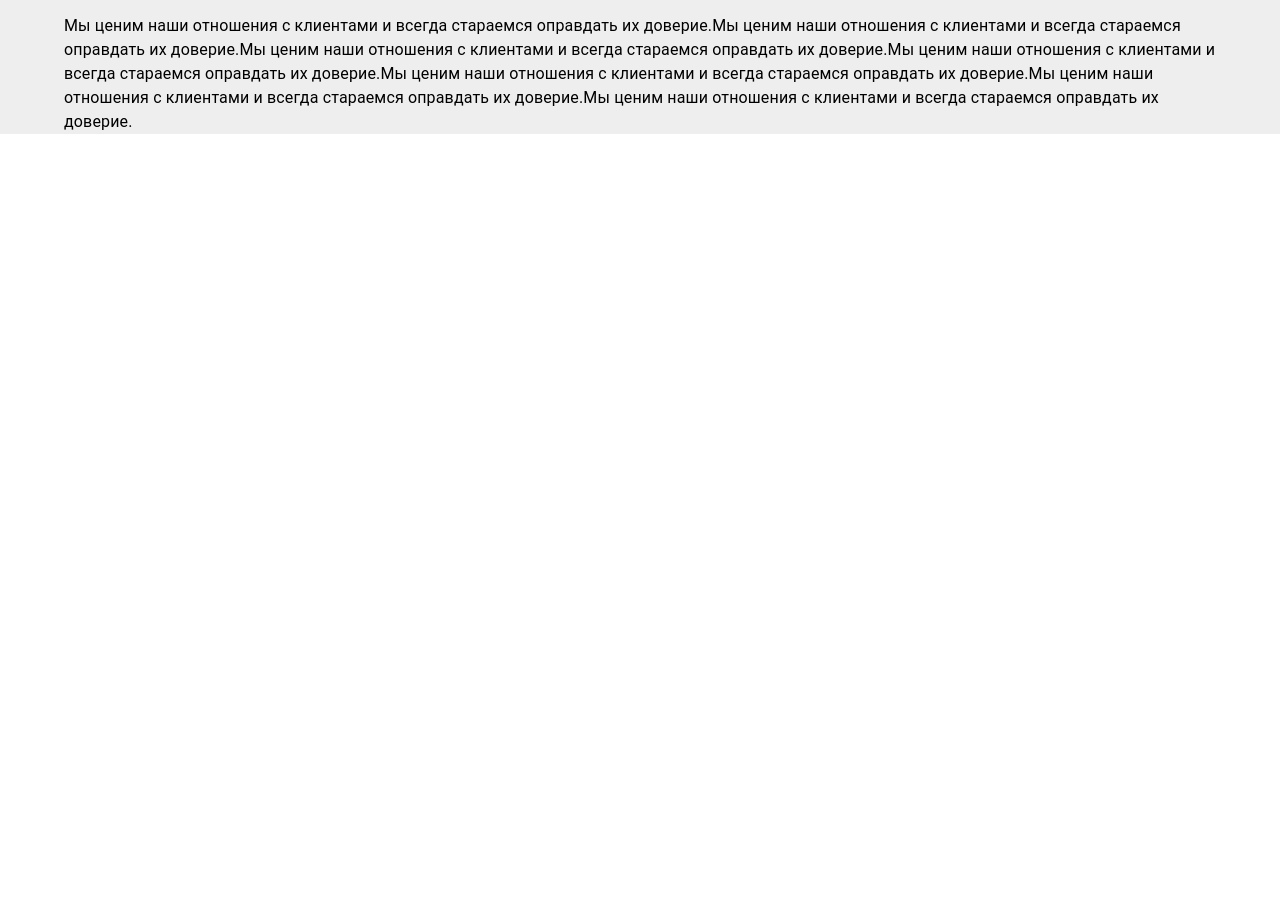
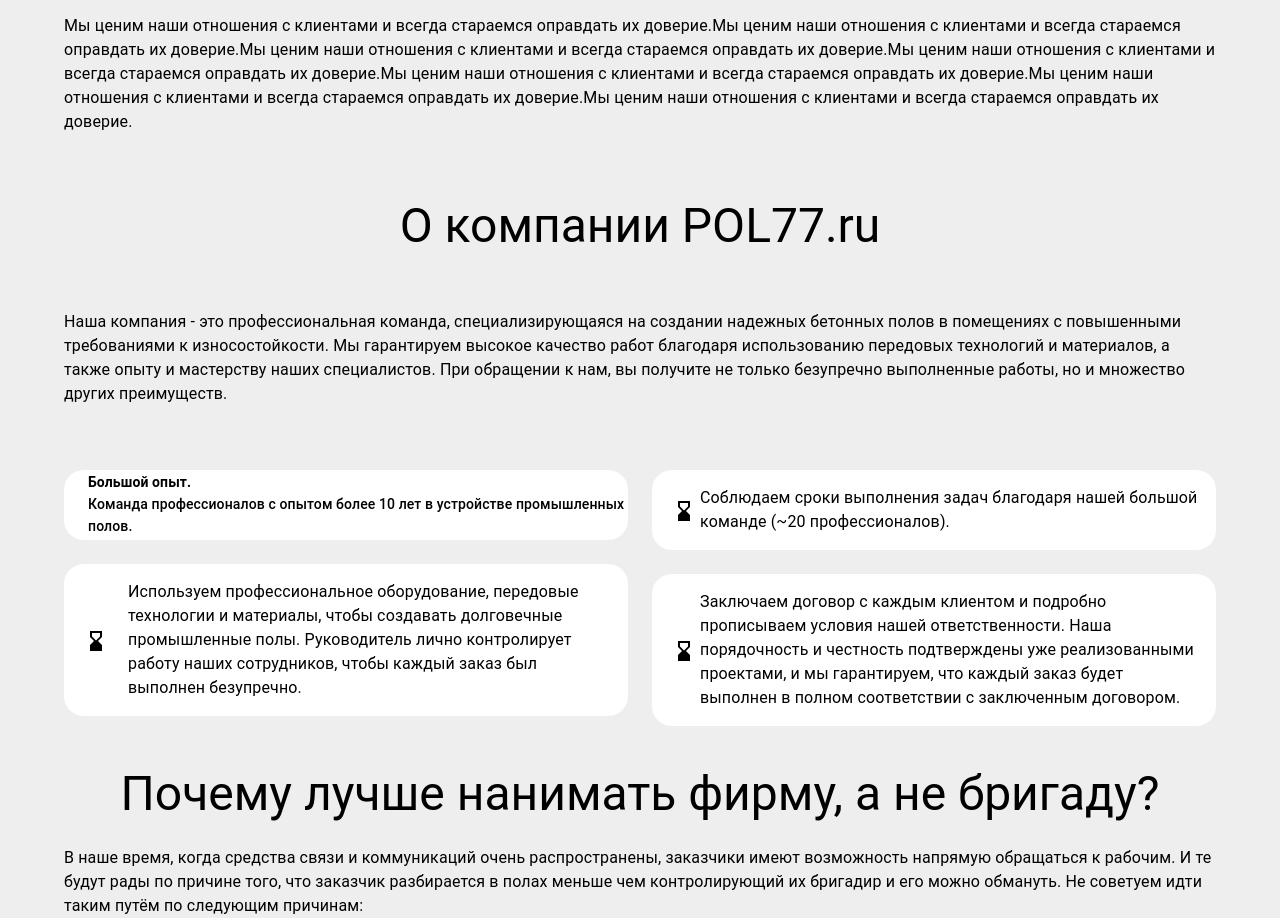
Before and after one commit to ntleek1/prompol77, a Next.js app: page / in a window 1280 px wide. Shown: the part 5520-6438 px from the top of the page. Before the commit the page ends 5654 px from the top, so only its background shows below. Built offline with nearby package versions, Linux system fonts and the light colour scheme.

Commit message:
Added About component

```diff
--- /dev/null
+++ b/components/About/About.tsx
@@ -0,0 +1,147 @@
+import React from "react";
+import Container from "@mui/material/Container";
+import Box from "@mui/material/Box";
+import Typography from "@mui/material/Typography";
+import Grid from "@mui/material/Grid";
+import Icon from "@mui/material/Icon";
+import HourglassBottomIcon from "@mui/icons-material/HourglassBottom";
+import useAboutStyles from "./styles";
+
+const About = () => {
+  const { CSSAbout, CSSAboutContainer, CSSGridWrapper } = useAboutStyles();
+
+  return (
+    <Box id="about" sx={CSSAbout}>
+      <Container sx={CSSAboutContainer}>
+        <Typography variant="h3" textAlign={"center"}>
+          О компании POL77.ru
+        </Typography>
+        <Typography variant="body1" component="p" mt={3}>
+          Наша компания - это профессиональная команда, специализирующаяся на
+          создании надежных бетонных полов в помещениях с повышенными
+          требованиями к износостойкости. Мы гарантируем высокое качество работ
+          благодаря использованию передовых технологий и материалов, а также
+          опыту и мастерству наших специалистов. При обращении к нам, вы
+          получите не только безупречно выполненные работы, но и множество
+          других преимуществ.
+        </Typography>
+      </Container>
+
+      <Container>
+        <Grid container spacing={3}>
+          <Grid item xs={12} sm={6}>
+            <Grid container spacing={3}>
+              <Grid item xs={12}>
+                <Box
+                  sx={{
+                    display: "flex",
+                    alignItems: "center",
+                    bgcolor: "white",
+                    p: "2px 0",
+                    borderRadius: 5,
+                  }}
+                >
+                  <Icon>
+                    <HourglassBottomIcon
+                      sx={{ flexShrink: 0, width: "100px" }}
+                    />
+                  </Icon>
+
+                  <Typography variant="subtitle2">
+                    <Box component="span" fontWeight="bold" color="black">
+                      Большой опыт.
+                    </Box>
+                    <br />
+                    Команда профессионалов с опытом более 10 лет в устройстве
+                    промышленных полов.
+                  </Typography>
+                </Box>
+              </Grid>
+              <Grid item xs={12}>
+                <Box
+                  sx={{
+                    display: "flex",
+                    alignItems: "center",
+                    bgcolor: "white",
+                    p: 2,
+                    borderRadius: 5,
+                  }}
+                >
+                  <Icon sx={{ fontSize: 32 }}>
+                    <HourglassBottomIcon />
+                  </Icon>
+                  <Typography variant="body1" sx={{ ml: 2 }}>
+                    Используем профессиональное оборудование, передовые
+                    технологии и материалы, чтобы создавать долговечные
+                    промышленные полы. Руководитель лично контролирует работу
+                    наших сотрудников, чтобы каждый заказ был выполнен
+                    безупречно.
+                  </Typography>
+                </Box>
+              </Grid>
+            </Grid>
+          </Grid>
+          <Grid item xs={12} sm={6}>
+            <Grid container spacing={3}>
+              <Grid item xs={12}>
+                <Box
+                  sx={{
+                    display: "flex",
+                    alignItems: "center",
+                    bgcolor: "white",
+                    p: 2,
+                    borderRadius: 5,
+                  }}
+                >
+                  <Icon sx={{ fontSize: 32 }}>
+                    <HourglassBottomIcon />
+                  </Icon>
+                  <Typography variant="body1">
+                    Соблюдаем сроки выполнения задач благодаря нашей большой
+                    команде (~20 профессионалов).
+                  </Typography>
+                </Box>
+              </Grid>
+              <Grid item xs={12}>
+                <Box
+                  sx={{
+                    display: "flex",
+                    alignItems: "center",
+                    bgcolor: "white",
+                    p: 2,
+                    borderRadius: 5,
+                  }}
+                >
+                  <Icon sx={{ fontSize: 32 }}>
+                    <HourglassBottomIcon />
+                  </Icon>
+                  <Typography variant="body1">
+                    Заключаем договор с каждым клиентом и подробно прописываем
+                    условия нашей ответственности. Наша порядочность и честность
+                    подтверждены уже реализованными проектами, и мы гарантируем,
+                    что каждый заказ будет выполнен в полном соответствии с
+                    заключенным договором.
+                  </Typography>
+                </Box>
+              </Grid>
+            </Grid>
+          </Grid>
+        </Grid>
+      </Container>
+      <Container>
+        <Typography variant="h3" mt={5} textAlign={"center"}>
+          Почему лучше нанимать фирму, а не бригаду?
+        </Typography>
+        <Typography variant="body1" component="p" mt={3}>
+          В наше время, когда средства связи и коммуникаций очень
+          распространены, заказчики имеют возможность напрямую обращаться к
+          рабочим. И те будут рады по причине того, что заказчик разбирается в
+          полах меньше чем контролирующий их бригадир и его можно обмануть. Не
+          советуем идти таким путём по следующим причинам:
+        </Typography>
+      </Container>
+    </Box>
+  );
+};
+
+export default About;
--- /dev/null
+++ b/components/About/styles.ts
@@ -0,0 +1,32 @@
+import { SxProps, useTheme } from "@mui/material/styles";
+
+function useAboutStyles() {
+  const theme = useTheme();
+
+  const CSSAbout: SxProps = {
+    backgroundColor: theme.palette.grey[200],
+  };
+
+  const CSSAboutContainer: SxProps = {
+    display: "flex",
+    flexDirection: "column",
+    gap: theme.spacing(4),
+    py: theme.spacing(8),
+  };
+
+  const CSSGridWrapper: SxProps = {
+    position: "relative",
+
+
+  };
+
+  return {
+    CSSAbout,
+    CSSAboutContainer,
+    CSSGridWrapper,
+  };
+
+
+}
+
+export default useAboutStyles;
--- a/pages/index.js
+++ b/pages/index.js
@@ -7,6 +7,7 @@ import Hero from "@/components/Hero/Hero";
 import Service from "@/components/Service/Service";
 import CallUs from "@/components/CallUs/CallUs";
 import Portfolio from "@/components/Portfolio/Portfolio";
+import About from "@/components/About/About";
 
 export default function Home() {
   return (
@@ -24,6 +25,7 @@ export default function Home() {
         <Service />
         <CallUs />
         <Portfolio />
+        <About/>
 
       </main>
 
```
